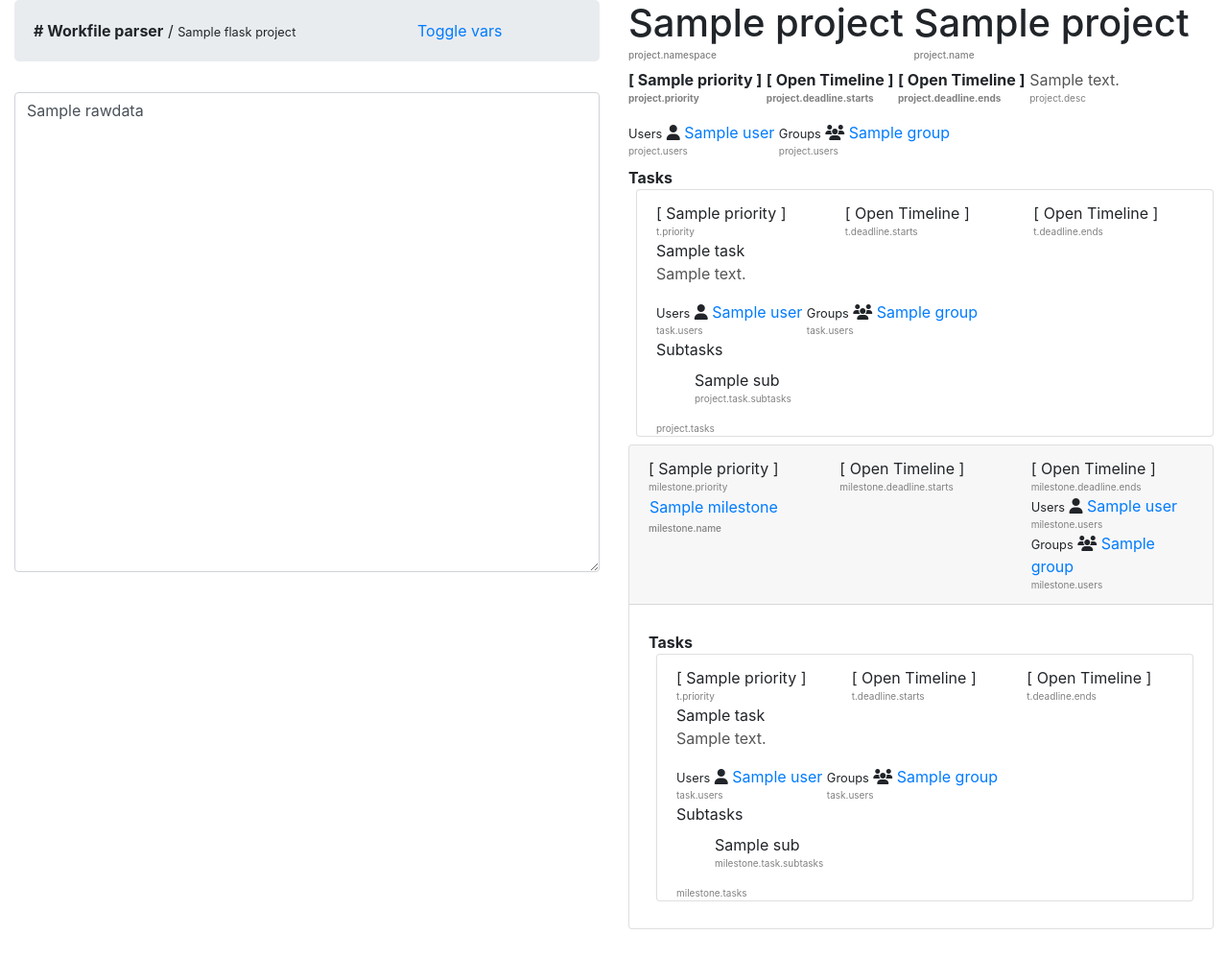
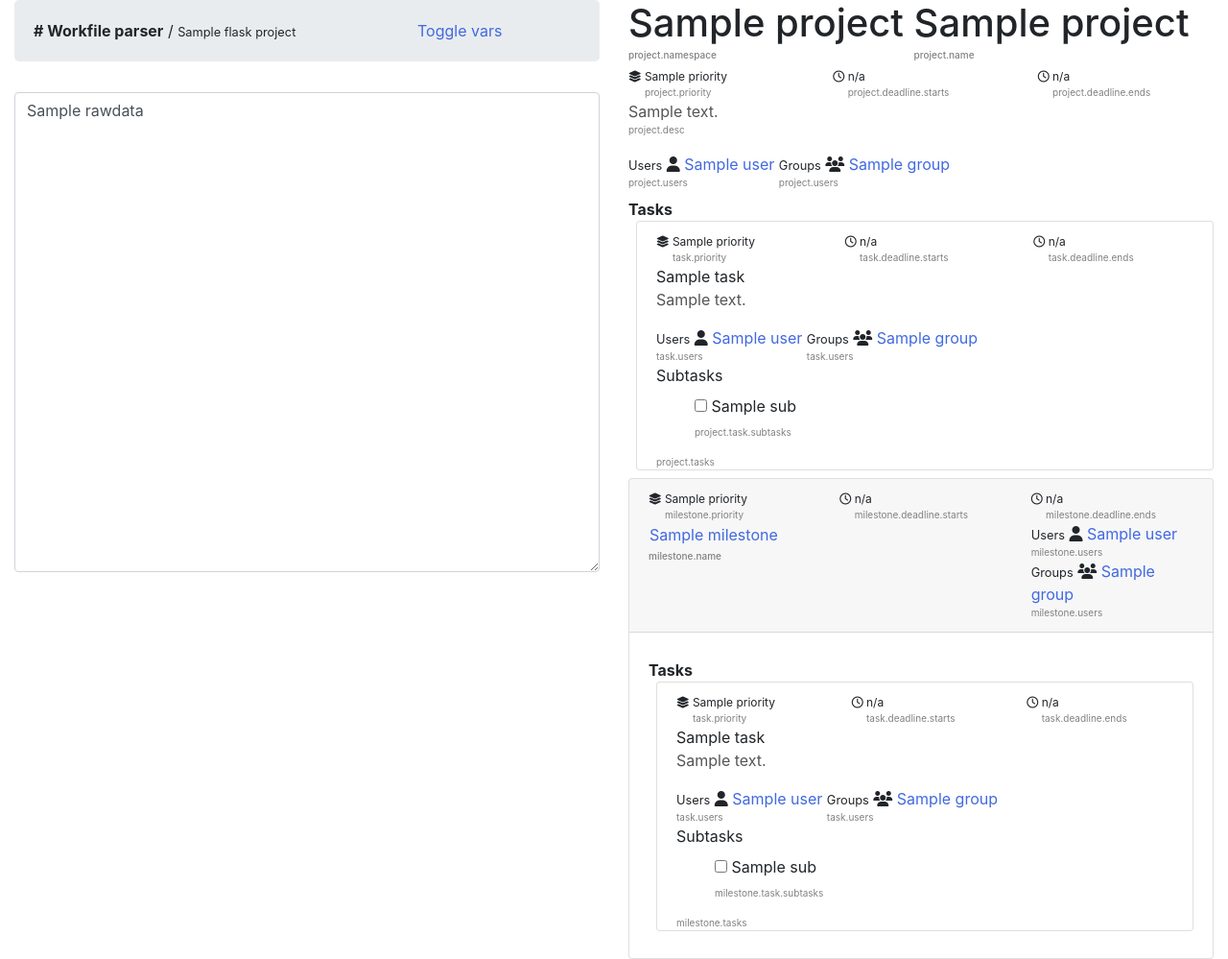
Before and after one commit to Paorakh/workfile, a Flask app: template parsers/workfile_flask/templates/workfile.html in a window 1280 px wide. Shown: the whole page at 96% size. Before the commit the page ends 968 px from the top, so only its background shows below. Run offline with Flask 2, Linux system fonts and the light colour scheme; the template is opened without the code that fills it: most values are stand-ins (such as "Sample title", 1, 10 or a date in 2020); some libraries are stand-ins or nearby versions.

Commit message:
v0.0.2 - parser

```diff
--- a/parsers/workfile_flask/static/style.css
+++ b/parsers/workfile_flask/static/style.css
@@ -1,3 +1,8 @@
+a,
+a.btn {
+    color: royalblue;
+}
+
 h1 {}
 
 p {
@@ -21,3 +26,15 @@ span.wtip {
     position: absolute;
     bottom: 0;
 }
+
+.meta-priority-deadline {
+    font-size: 12px
+}
+
+.subtasks li {
+    display: block !important;
+}
+
+small.very {
+    font-size: 0.6em;
+}
--- a/parsers/workfile_flask/templates/parsed_output.html
+++ b/parsers/workfile_flask/templates/parsed_output.html
@@ -1,7 +1,6 @@
 <h1><span data-var='project.namespace'>{{project.namespace}} </span> <span data-var='project.name'>{{project.name}}</span></h1>
-<strong data-var='project.priority' class='priority priority-{{project.priority}}'>[ {{project.priority|default('Normal', true)}} ]</strong>
-<strong data-var='project.deadline.starts' class='deadline deadline-{{project.deadline.starts}}'>[ {{project.deadline.starts|default('Open Timeline', true)}} ]</strong>
-<strong data-var='project.deadline.ends' class='deadline deadline-{{project.deadline.ends}}'>[ {{project.deadline.ends|default('Open Timeline', true)}} ]</strong> {% if project.desc %}
+
+{% with node='project', priority=project.priority, deadline=project.deadline %} {% include 'priority_deadline.html' %} {% endwith %} {% if project.desc %}
 <p data-var='project.desc'>
     {{project.desc}}
 </p>
@@ -18,25 +17,15 @@
     {% for milestone in project.milestones %}
     <div class='single-milestone card'>
         <div class="card-header" id='milestone_heading_{{loop.index}}'>
-            <div class="row">
-                <div class="col-sm-4">
-                    <span data-var='milestone.priority' class='priority priority-{{milestone.priority}}'>[ {{milestone.priority|default('Normal', true)}} ]</span>
-                </div>
-                <div class="col-sm-4">
-                    <span data-var='milestone.deadline.starts' class='deadline deadline-{{milestone.deadline.starts}}'>[ {{milestone.deadline.starts|default('Open Timeline', true)}} ]</span>
-                </div>
-                <div class="col-sm-4">
-                    <span data-var='milestone.deadline.ends' class='deadline deadline-{{milestone.deadline.ends}}'>[ {{milestone.deadline.ends|default('Open Timeline', true)}} ]</span>
-                </div>
+            <div class='section'>
+                {% with node='milestone', priority=milestone.priority, deadline=milestone.deadline %} {% include 'priority_deadline.html' %} {% endwith %}
             </div>
-
             <div class="row">
                 <div class="col-md-8">
                     <h2 data-var="milestone.name">
-                        <button class="btn btn-link mb-0 ml-0 p-0" type="button" data-toggle="collapse" data-target="#milestone_{{loop.index}}" aria-expanded="true">
-
-                {{milestone.name}}
-                </button>
+                        <a class="btn btn-link mb-0 ml-0 p-0" type="button" data-toggle="collapse" data-target="#milestone_{{loop.index}}" aria-expanded="true">
+                            {{milestone.name}}
+                        </a>
                     </h2>
                 </div>
                 <div class="col-md-4">
--- /dev/null
+++ b/parsers/workfile_flask/templates/priority_deadline.html
@@ -0,0 +1,14 @@
+<div class="row meta-priority-deadline">
+    <div class="col-sm-4">
+        <i class='fa fa-layer-group'></i>
+        <span data-var='{{node}}.priority' class='priority priority-{{priority}}'>{{priority|default('Normal', true)}}</span>
+    </div>
+    <div class="col-sm-4">
+        <i class='fa fa-clock-o'></i>
+        <span data-var='{{node}}.deadline.starts' class='deadline deadline-{{deadline.starts}}'> {{deadline.starts|default('n/a', true)}} </span>
+    </div>
+    <div class="col-sm-4">
+        <i class='fa fa-clock-o'></i>
+        <span data-var='{{node}}.deadline.ends' class='deadline deadline-{{deadline.ends}}'> {{deadline.ends|default('n/a', true)}} </span>
+    </div>
+</div>
--- a/parsers/workfile_flask/templates/stakeholders.html
+++ b/parsers/workfile_flask/templates/stakeholders.html
@@ -16,5 +16,8 @@
                 </span> {% endfor %}
     </div>
     {% endif %} {% else %}
-    <small>unassigned</small> {% endif %}
+    <small>unassigned</small>
+    <a href='#'>
+        <small class="very">[ Assign to someone ]</small>
+    </a> {% endif %}
 </div>
--- a/parsers/workfile_flask/templates/tasks.html
+++ b/parsers/workfile_flask/templates/tasks.html
@@ -3,18 +3,7 @@
     <div class="tasks ml-2 list-group">
         {% for t in tasks %}
         <div class="task list-group-item" data-var='{{node}}.tasks'>
-            <div class="row">
-                <div class="col-sm-4">
-                    <span data-var='t.priority' class='priority priority-{{t.priority}}'>[ {{t.priority|default('Normal', true)}} ]</span>
-                </div>
-                <div class="col-sm-4">
-                    <span data-var='t.deadline.starts' class='deadline deadline-{{t.deadline.starts}}'>[ {{t.deadline.starts|default('Open Timeline', true)}} ]</span>
-                </div>
-                <div class="col-sm-4">
-                    <span data-var='t.deadline.ends' class='deadline deadline-{{t.deadline.ends}}'>[ {{t.deadline.ends|default('Open Timeline', true)}} ]</span>
-                </div>
-            </div>
-            {{t.name}} {% if t.desc %}
+            {% with node='task', priority=t.priority, deadline=t.deadline %} {% include 'priority_deadline.html' %} {% endwith %} {{t.name}} {% if t.desc %}
             <p>
                 {{t.desc}}
             </p>
@@ -23,12 +12,12 @@
                 {% with node='task', users=t.users, groups=t.groups %} {% include 'stakeholders.html' %} {% endwith %}
             </div>
             {% if t.subtasks %}
-            <div class="section">
+            <div class="section subtasks">
                 <label>Subtasks</label>
                 <ul>
                     {% for sub in t.subtasks %}
                     <li data-var='{{node}}.task.subtasks'>
-                        {{sub}}
+                        <label class='checkbox'><input type="checkbox" /> {{sub}}</label>
                     </li>
                     {% endfor %}
                 </ul>
```
